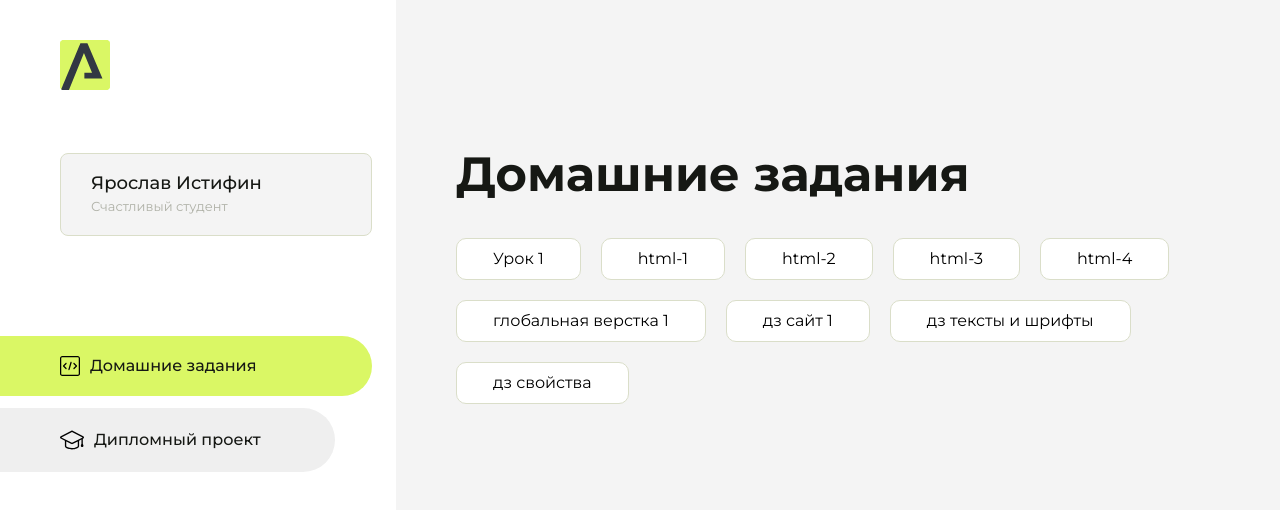
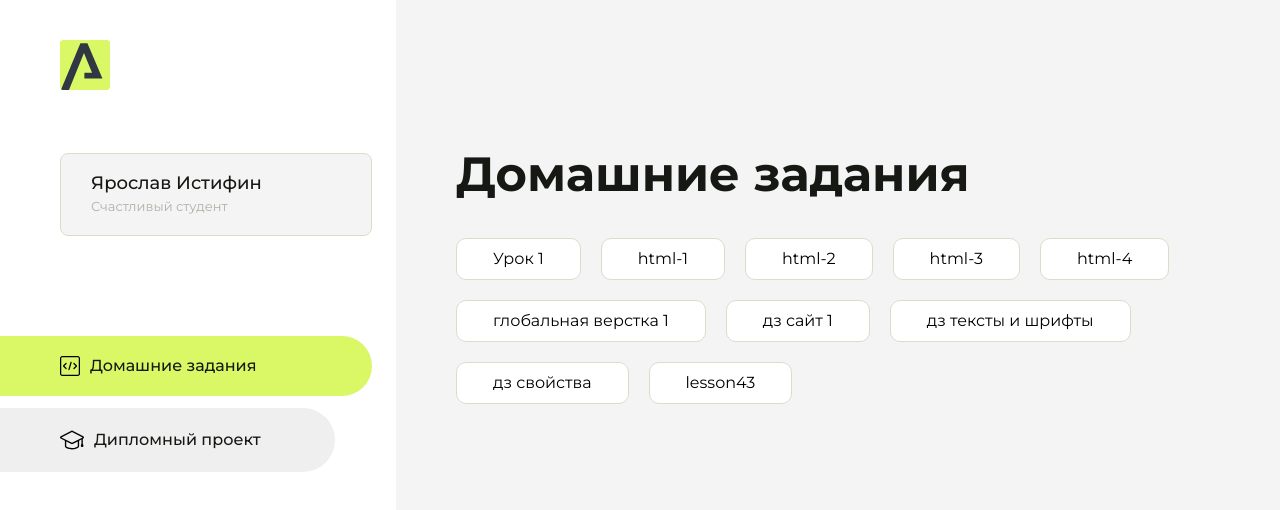
Before and after one commit to YaroslavIstifin/homework, a plain HTML site: page index.html in a window 1280 px wide. Drawn offline with Linux system fonts and the light colour scheme.

Commit message:
Update index.html

```diff
--- a/index.html
+++ b/index.html
@@ -119,6 +119,9 @@
                     <li class="content__list-item">
                         <a href="дз свойства/index.html">дз свойства</a>
                     </li>
+                    <li class="content__list-item">
+                        <a href="lesson43/index.html">lesson43</a>
+                    </li>
                 </ul>
             </div>
             <div class="content__block hidden" id="diplomBlock">
```
